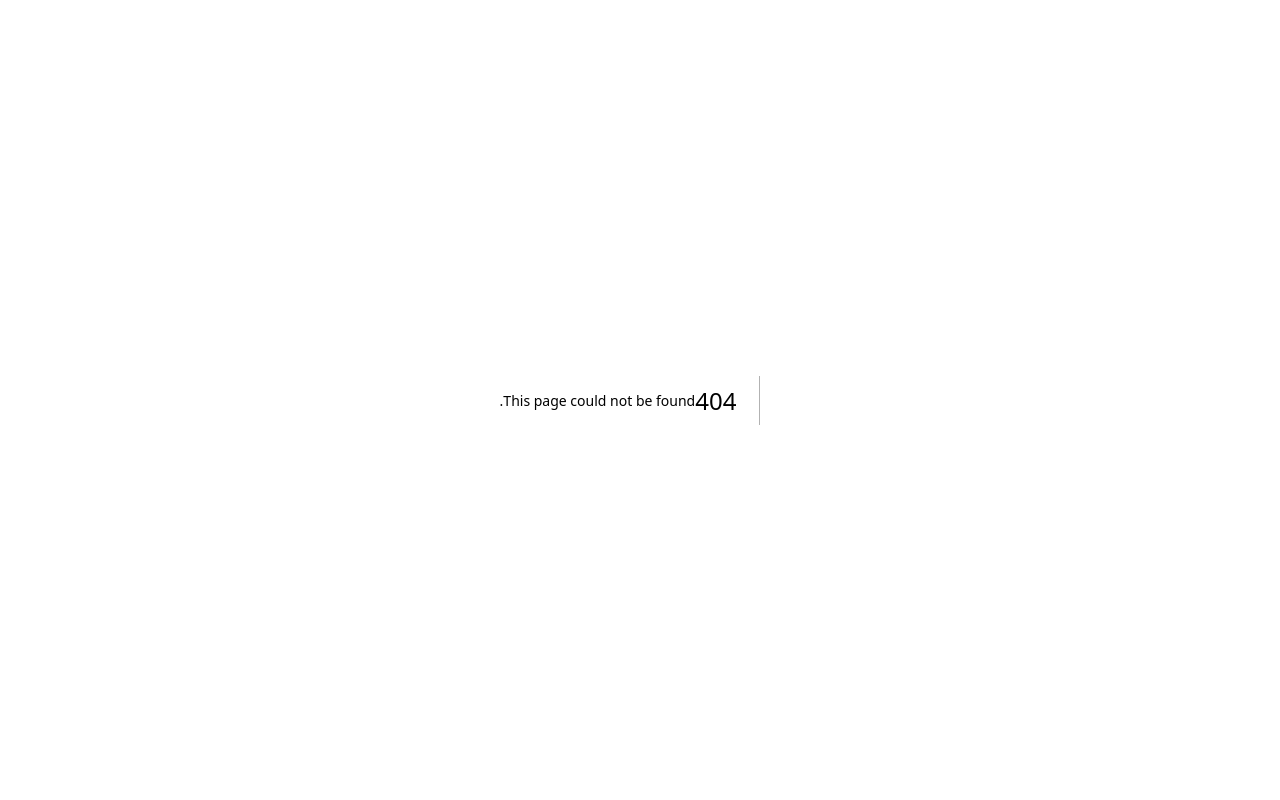
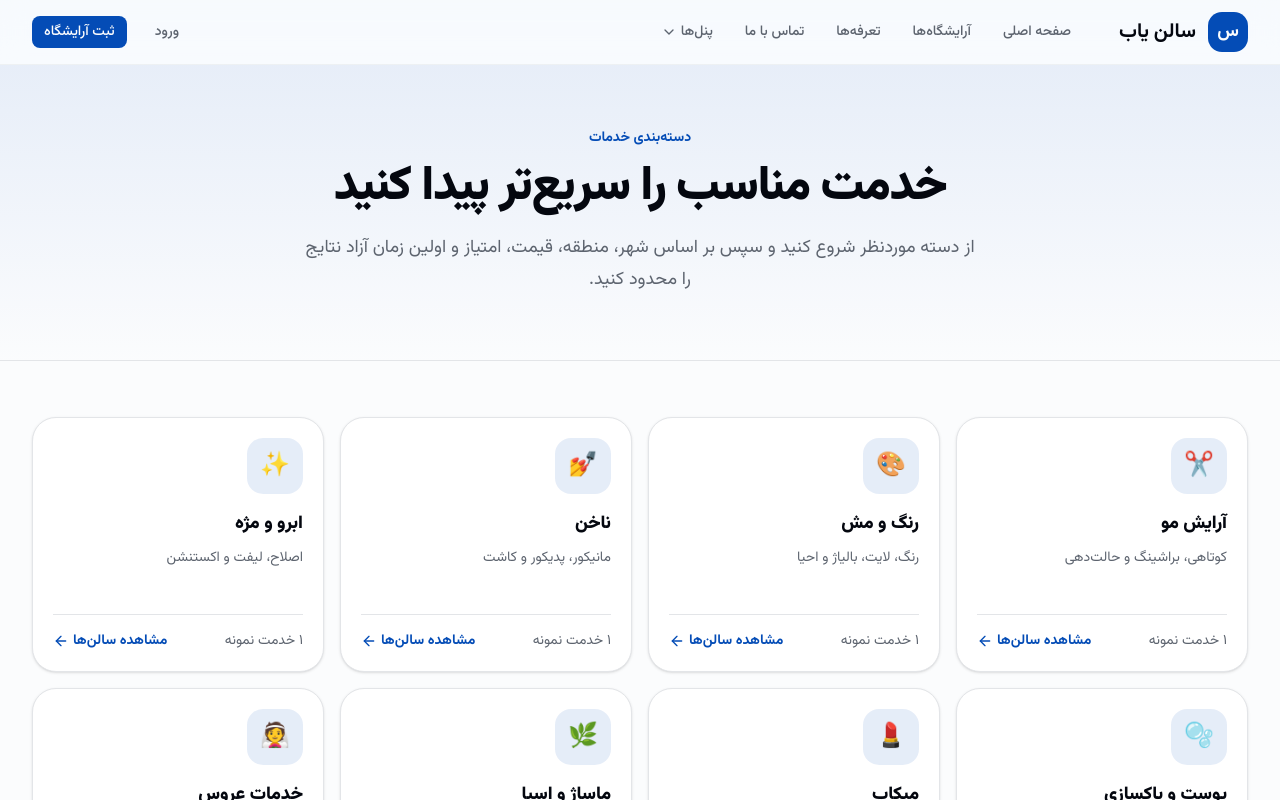
Before and after one commit to MahdiMoladoost/Luxe-Beauty, a Next.js app: page /categories in a window 1280 px wide. Before the commit this address had no page. Shown: the top 800 px of the page. Built offline with nearby package versions, Linux system fonts and the light colour scheme.

Commit message:
add service categories page

```diff
--- /dev/null
+++ b/app/categories/page.tsx
@@ -0,0 +1,31 @@
+import Link from "next/link"
+import { ArrowLeft } from "lucide-react"
+import { ContentPage } from "@/components/layout/content-page"
+import { serviceCategories, services } from "@/lib/mock-data"
+
+export default function CategoriesPage() {
+  return (
+    <ContentPage
+      eyebrow="دسته‌بندی خدمات"
+      title="خدمت مناسب را سریع‌تر پیدا کنید"
+      description="از دسته موردنظر شروع کنید و سپس بر اساس شهر، منطقه، قیمت، امتیاز و اولین زمان آزاد نتایج را محدود کنید."
+    >
+      <div className="grid gap-4 sm:grid-cols-2 lg:grid-cols-3 xl:grid-cols-4">
+        {serviceCategories.map((category) => {
+          const count = services.filter((service) => service.categoryId === category.id).length
+          return (
+            <Link key={category.id} href={`/salons?category=${category.slug}`} className="group rounded-3xl border border-border bg-card p-5 shadow-sm transition hover:-translate-y-1 hover:border-primary/40 hover:shadow-md">
+              <div className="flex h-14 w-14 items-center justify-center rounded-2xl bg-primary/10 text-2xl">{category.icon}</div>
+              <h2 className="mt-4 text-lg font-black text-foreground">{category.name}</h2>
+              <p className="mt-2 min-h-12 text-sm leading-6 text-muted-foreground">{category.description}</p>
+              <div className="mt-5 flex items-center justify-between border-t border-border pt-4 text-sm">
+                <span className="text-muted-foreground">{count.toLocaleString("fa-IR")} خدمت نمونه</span>
+                <span className="flex items-center gap-1 font-bold text-primary">مشاهده سالن‌ها <ArrowLeft className="h-4 w-4 transition-transform group-hover:-translate-x-1" /></span>
+              </div>
+            </Link>
+          )
+        })}
+      </div>
+    </ContentPage>
+  )
+}
```
